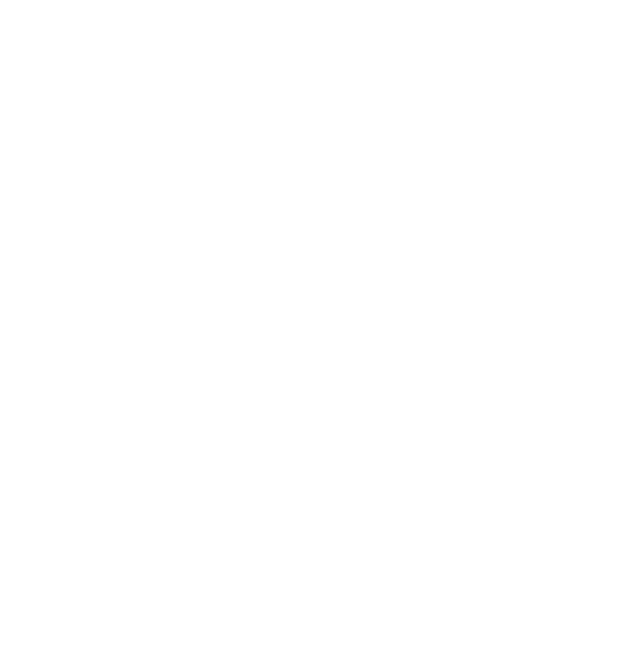
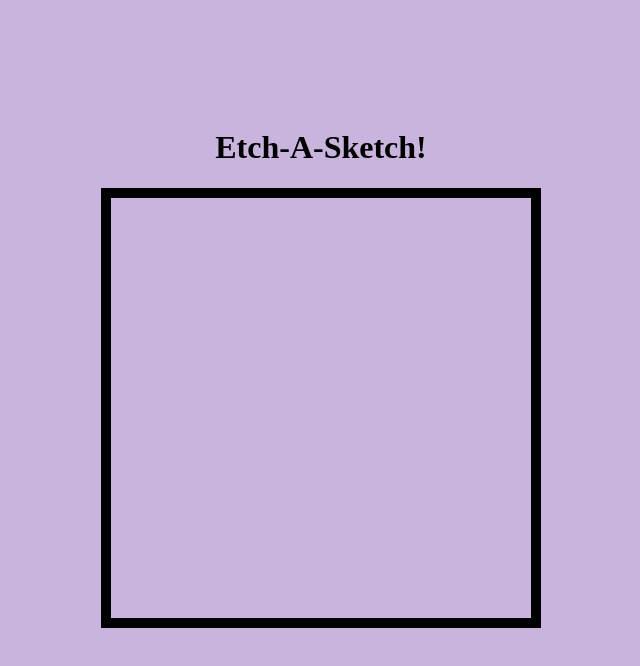
Before and after one commit to RobertoPaulino/etch-a-sketch, a plain HTML site: page index.html in a window 1280 px wide. Shown: the whole page, without its empty margins (319-959 px from the left). Drawn offline with Linux system fonts and the light colour scheme.

Commit message:
added grid and sketch mouseover logic, added purple background, added header

```diff
--- a/index.html
+++ b/index.html
@@ -9,8 +9,10 @@
     <title>Etch-A-Sketch</title>
 </head>
 <body>
-    <div class="container">
+    <h1> Etch-A-Sketch!</h1>
+    <div id="container">
 
     </div>
+
 </body>
 </html>
--- a/script.js
+++ b/script.js
@@ -1 +1,14 @@
-const container = document.querySelector('.container');
+const container = document.querySelector('#container');
+
+
+for (i=0; i < 100; i++){
+
+const grid = document.createElement('div');
+grid.classList.add('grid');
+container.appendChild(grid);
+
+grid.addEventListener("mouseenter", function(e) {
+    e.target.style.background = "black";
+})
+
+}
--- a/style.css
+++ b/style.css
@@ -1,14 +1,22 @@
 body {
-    display: flex;
+    display: grid;
     justify-content: center;
     align-content: center;
+    justify-items: center;
+    padding: 100px;
+
+    background-color: rgb(201, 180, 221);
 }
 
-.container {
+#container {
+
     display: grid;
     grid-template-columns: 10% 10% 10% 10% 10% 10% 10% 10% 10% 10%;
     grid-template-rows: 10% 10% 10% 10% 10% 10% 10% 10% 10% 10%;
 
-    height: 500px;
-    width: 500px;
+    height: 400px;
+    width: 400px;
+    padding: 10px;
+
+    border: 10px solid black;
 }
```
